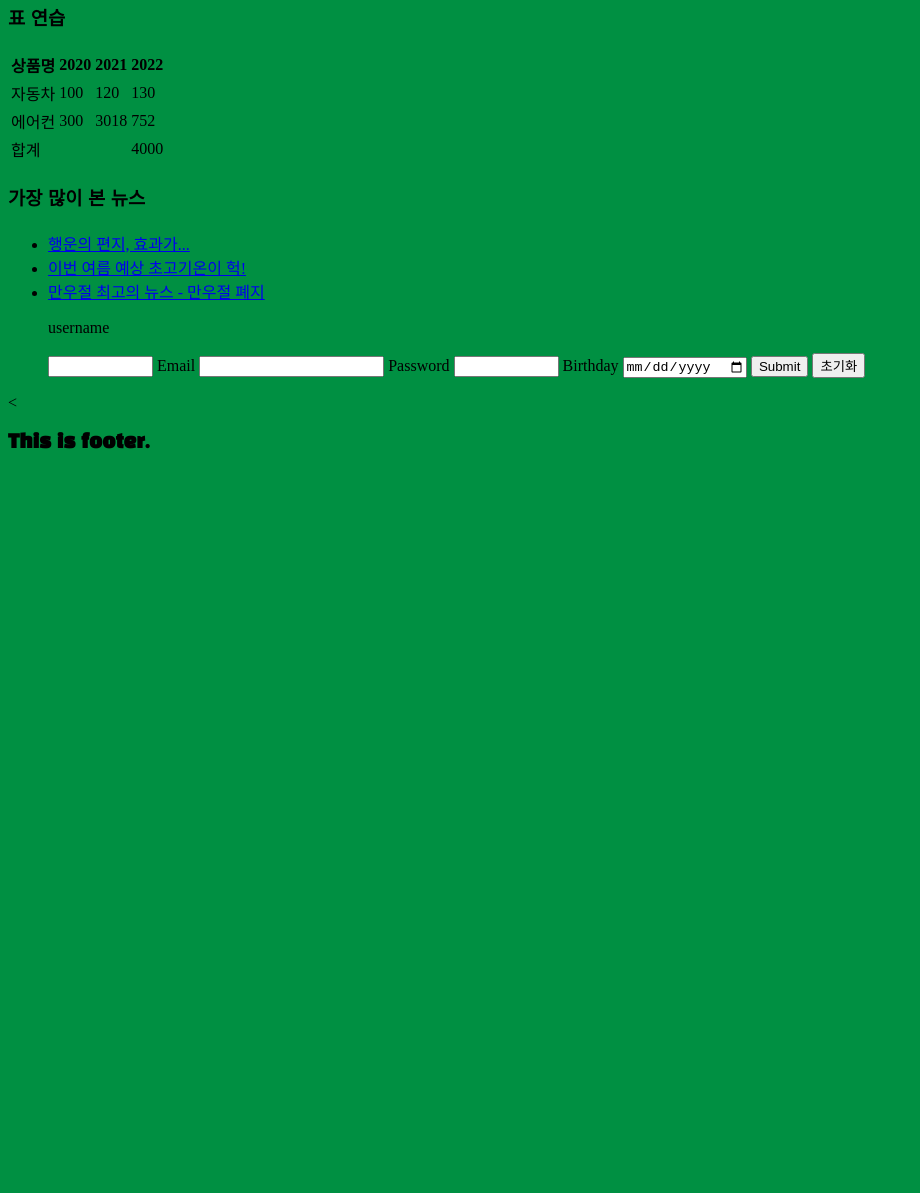
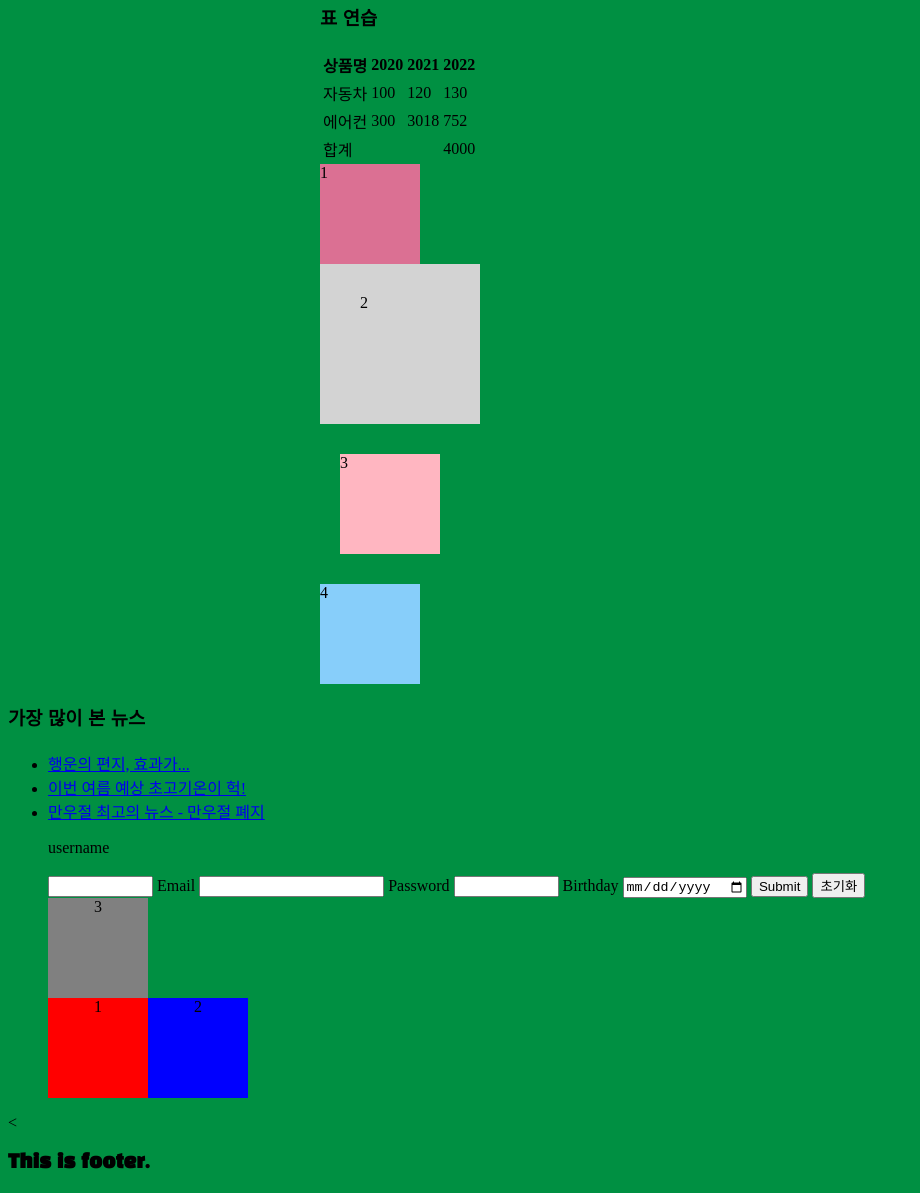
Before and after one commit to KM-MIKYUNG/24-sinna, a plain HTML site: page index.html in a window 1280 px wide. Shown: the part 869-2062 px from the top of the page, without its empty margins (0-920 px from the left). Before the commit the page ends 1342 px from the top, so only its background shows below. Drawn offline with Linux system fonts and the light colour scheme.

Commit message:
5월 11일 CSS

```diff
--- a/index.html
+++ b/index.html
@@ -31,7 +31,7 @@
 
 
     </header>
-    <main>
+    <main style="width:640px; margin: 0 auto;">
       <section>
         <h2>headline</h2>
         <article id="article1">
@@ -98,6 +98,32 @@
           </tfoot>
         </table>
       </section>
+      <style>
+        .div-square{
+          width: 100px;
+          height: 100px;
+        }
+        .sq-pd {
+          /*padding: 10px;*/
+          /*padding: 10px 20px;*/
+          /*padding: 10px 20px 30px;*/
+          padding: 10px 20px 30px 40px;
+          padding-top: 30px;
+        }
+        .div-cener{
+          margin: 0px auto;
+          width: 25%;
+        }
+        .sq-mg {
+          margin: 30px 20px;
+        }
+      </style>
+      <section>
+        <div class="div-square" style="background-color: palevioletred;">1</div>
+        <div class="div-square sq-pd" style="background-color: lightgray;">2</div>
+        <div class="div-square sq-mg" style="background-color: lightpink;" >3</div>
+        <div class="div-square" style="background-color: lightskyblue;"">4</div>
+      </section>
 
 
     </main>
@@ -130,6 +156,15 @@
             <button type="reset">초기화</button>
           </form>
         </secton>
+        <style>
+        .flex-container { display: flex;
+        width:295px; flex-wrap: wrap-reverse;
+        }
+        .flex-box {width: 100px; height:100px; text-align:center;} .bg-red {background-color: red;}
+        .bg-blue {background-color: blue;} .bg-gray {background-color: gray;} </style>
+        <section class="flex-container">
+        <article class="flex-box bg-red">1</article> <article class="flex-box bg-blue">2</article> <article class="flex-box bg-gray">3</article> </section>
+
     </aside>
 
     <
```
